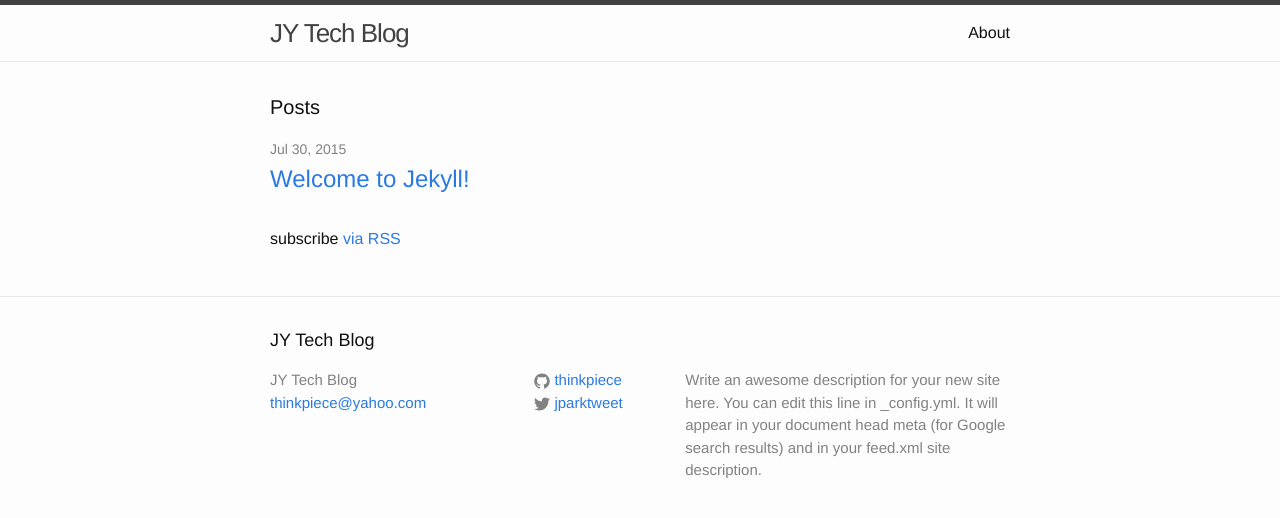
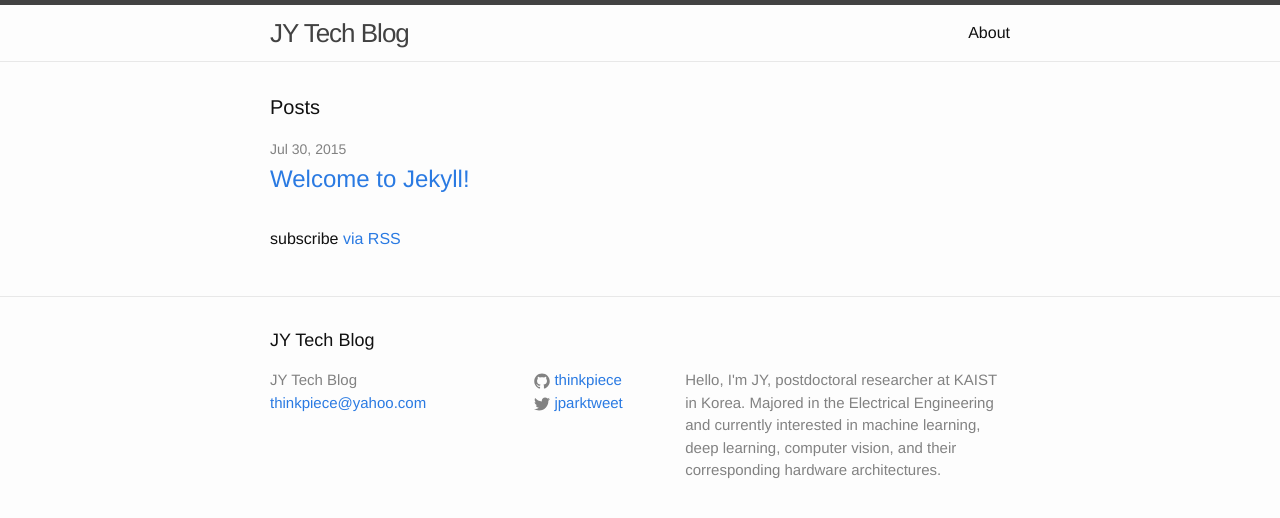
Before and after one commit to thinkpiece/thinkpiece.github.com, a Jekyll site: the page built from index.html, in a window 1280 px wide. Shown: the top 518 px of the page. Built offline with Jekyll 4.4.1, drawn with Linux system fonts in a browser that asks for light colours.

Commit message:
description updated

```diff
--- a/_config.yml
+++ b/_config.yml
@@ -2,9 +2,10 @@
 title: JY Tech Blog
 email: thinkpiece@yahoo.com
 description: > # this means to ignore newlines until "baseurl:"
-  Write an awesome description for your new site here. You can edit this
-  line in _config.yml. It will appear in your document head meta (for
-  Google search results) and in your feed.xml site description.
+  Hello, I'm JY, postdoctoral researcher at KAIST in Korea.
+  Majored in the Electrical Engineering and currently interested in
+  machine learning, deep learning, computer vision, and their corresponding
+  hardware architectures.
 baseurl: "" # the subpath of your site, e.g. /blog/
 url: "http://blog.jyp.me" # the base hostname & protocol for your site
 twitter_username: jparktweet
```
